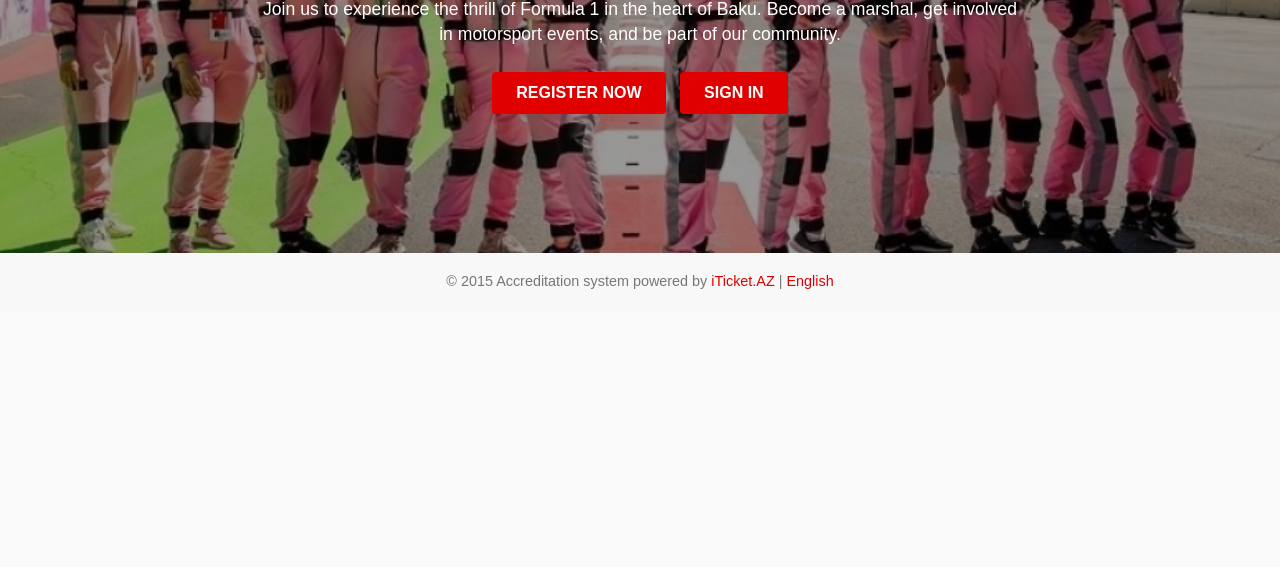
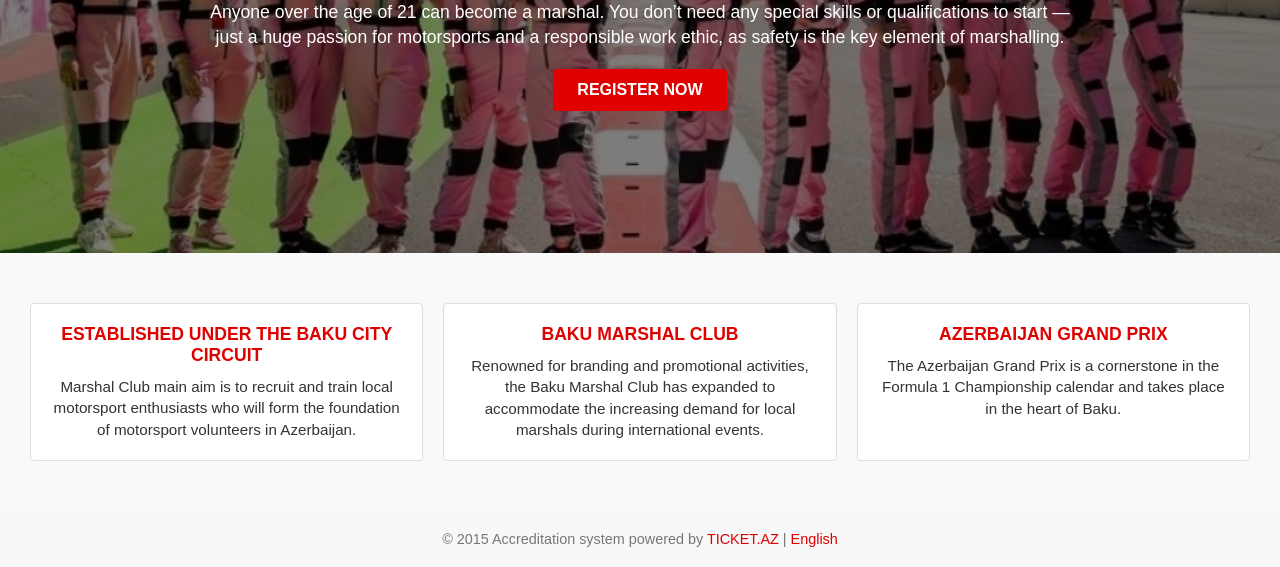
Before and after one commit to mikhailgarayev/marshals.bakucitycircuit.com, a plain HTML site: page index.html in a window 1280 px wide. Shown: the part 239-806 px from the top of the page. Drawn offline with Linux system fonts and the light colour scheme.

Commit message:
Update index.html

```diff
--- a/index.html
+++ b/index.html
@@ -1,10 +1,10 @@
 <!DOCTYPE html>
-<html lang="ru">
+<html lang="en">
 <head>
   <meta charset="UTF-8" />
-  <title>AzerbaijanGP - Home</title>
+  <title>Marshal Application Centre</title>
   <style>
-    /* Стили сброса (reset) или normalize по желанию */
+    /* Сброс (reset) или normalize можно подключать отдельно */
     * {
       margin: 0;
       padding: 0;
@@ -17,6 +17,7 @@
       background-color: #f9f9f9;
     }
 
+    /* Шапка сайта */
     header {
       display: flex;
       align-items: center;
@@ -44,12 +45,11 @@
       opacity: 0.7;
     }
 
-    /* Hero-секция */
+    /* Hero-секция с затемнением */
     .hero {
       position: relative;
       width: 100%;
       height: 450px;
-      /* Заменяем ссылку на локальный файл background.jpeg, лежащий в папке main */
       background: url('background.jpeg') center/cover no-repeat;
       display: flex;
       align-items: center;
@@ -57,24 +57,28 @@
       text-align: center;
     }
 
-    .hero-overlay {
+    /* Полупрозрачная подложка */
+    .hero::before {
+      content: "";
       position: absolute;
       top: 0;
       left: 0;
       width: 100%;
       height: 100%;
-      background: rgba(0, 0, 0, 0.4);
+      background: rgba(0, 0, 0, 0.5); /* степень затемнения можно менять */
+      z-index: 1;
     }
 
     .hero-content {
-      position: relative;
+      position: relative; /* чтобы текст был поверх ::before */
+      z-index: 2;
       color: #fff;
-      max-width: 800px;
+      max-width: 900px;
       padding: 20px;
     }
 
     .hero-content h1 {
-      font-size: 2.5rem;
+      font-size: 2.2rem;
       margin-bottom: 15px;
       text-transform: uppercase;
     }
@@ -95,13 +99,43 @@
       font-weight: bold;
       text-transform: uppercase;
       transition: background 0.3s;
-      margin: 5px;
     }
 
     .hero-content .btn:hover {
       background: #c90000;
     }
 
+    /* Секция с тремя блоками */
+    .info-section {
+      display: flex;
+      flex-wrap: wrap;
+      justify-content: center;
+      margin: 40px 20px;
+    }
+
+    .info-box {
+      flex: 1 1 300px;
+      margin: 10px;
+      padding: 20px;
+      border: 1px solid #ddd;
+      text-align: center;
+      border-radius: 4px;
+      background: #fff;
+    }
+
+    .info-box h3 {
+      margin-bottom: 10px;
+      font-size: 1.1rem;
+      color: #e00000;
+      text-transform: uppercase;
+    }
+
+    .info-box p {
+      font-size: 0.95rem;
+      line-height: 1.4;
+    }
+
+    /* Подвал */
     footer {
       background: #f8f8f8;
       padding: 20px;
@@ -120,9 +154,8 @@
 
   <!-- Шапка сайта -->
   <header>
-    <a href="index.html" class="logo">AzerbaijanGP</a>
+    <a href="#" class="logo">AZERBAIJANGP</a>
     <nav>
-      <!-- Ссылки на страницы логина и регистрации -->
       <a href="login.html">Login</a>
       <a href="signup.html">Sign Up</a>
     </nav>
@@ -130,21 +163,45 @@
 
   <!-- Hero-секция -->
   <section class="hero">
-    <div class="hero-overlay"></div>
     <div class="hero-content">
-      <h1>Welcome to AzerbaijanGP</h1>
+      <h1>Marshal Application Centre</h1>
       <p>
-        Join us to experience the thrill of Formula 1 in the heart of Baku.
-        Become a marshal, get involved in motorsport events, and be part of our community.
+        Anyone over the age of 21 can become a marshal. You don’t need any special skills or
+        qualifications to start — just a huge passion for motorsports and a responsible work ethic,
+        as safety is the key element of marshalling.
       </p>
-      <a href="signup.html" class="btn">Register Now</a>
-      <a href="login.html" class="btn">Sign In</a>
+      <a href="signup.html" class="btn">Register now</a>
     </div>
   </section>
 
-  <!-- Футер -->
+  <!-- Информационные блоки -->
+  <section class="info-section">
+    <div class="info-box">
+      <h3>Established under the Baku City Circuit</h3>
+      <p>
+        Marshal Club main aim is to recruit and train local motorsport enthusiasts
+        who will form the foundation of motorsport volunteers in Azerbaijan.
+      </p>
+    </div>
+    <div class="info-box">
+      <h3>Baku Marshal Club</h3>
+      <p>
+        Renowned for branding and promotional activities, the Baku Marshal Club has
+        expanded to accommodate the increasing demand for local marshals during international events.
+      </p>
+    </div>
+    <div class="info-box">
+      <h3>Azerbaijan Grand Prix</h3>
+      <p>
+        The Azerbaijan Grand Prix is a cornerstone in the Formula 1 Championship
+        calendar and takes place in the heart of Baku.
+      </p>
+    </div>
+  </section>
+
+  <!-- Подвал -->
   <footer>
-    © 2015 Accreditation system powered by <a href="#">iTicket.AZ</a> | <a href="#">English</a>
+    © 2015 Accreditation system powered by <a href="#">TICKET.AZ</a> | <a href="#">English</a>
   </footer>
 </body>
 </html>
```
